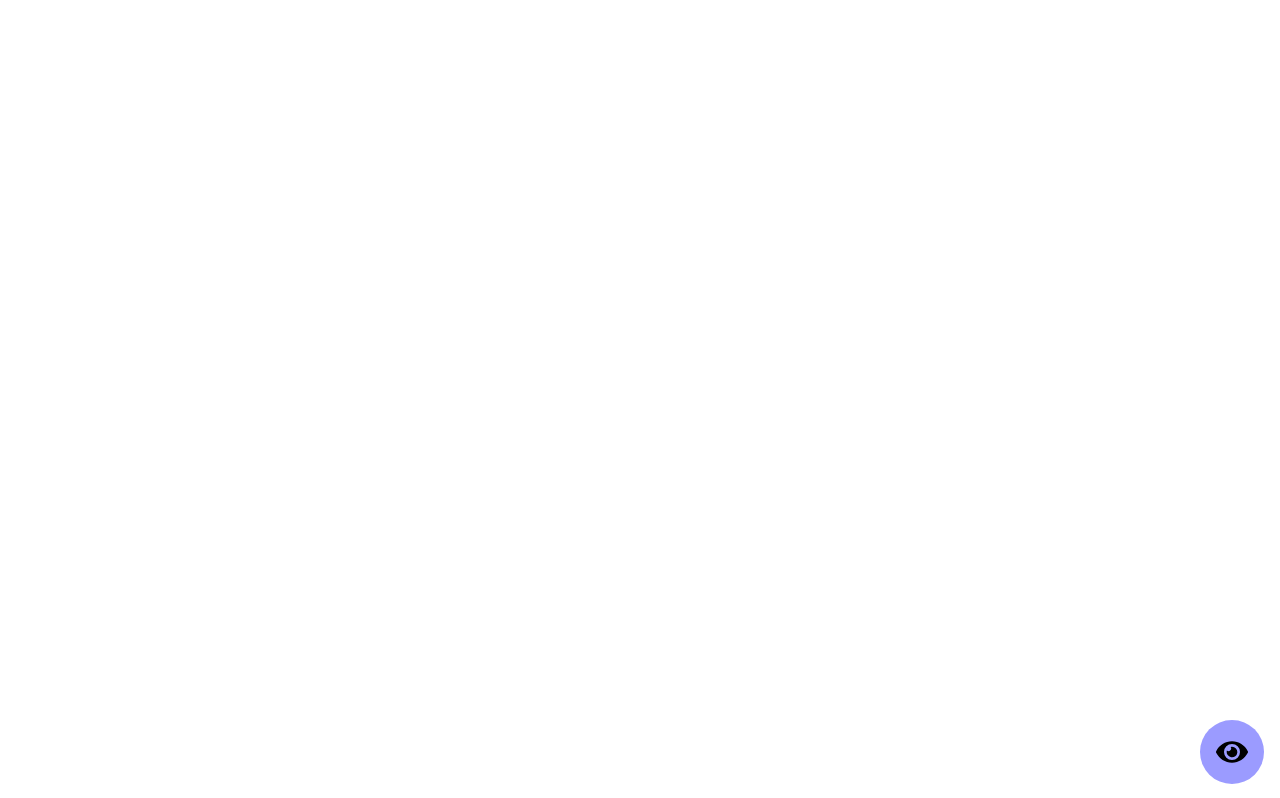
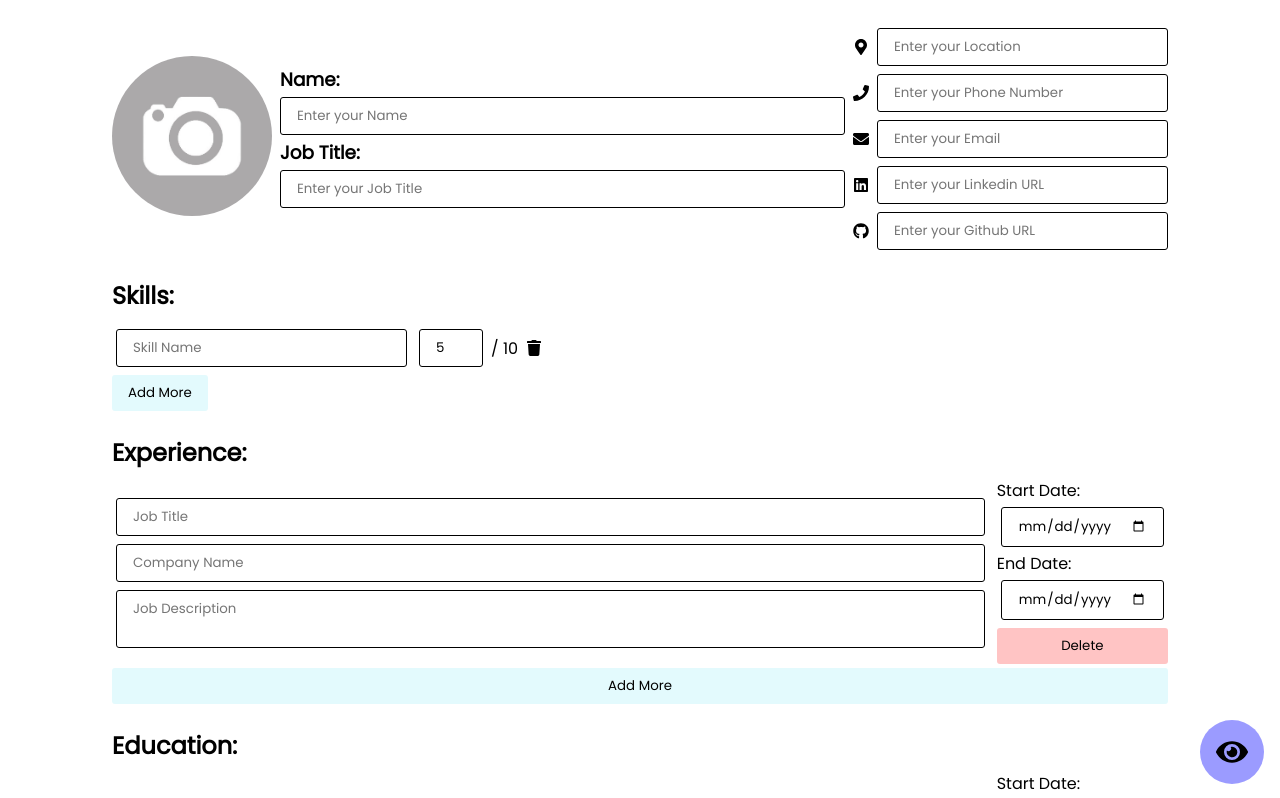
Before and after one commit to cyanChill/cv-application, a React (Create React App) app: page / in a window 1280 px wide. Shown: the top 798 px of the page. Built offline with nearby package versions, Linux system fonts and the light colour scheme.

Commit message:
slight modifications to structure

```diff
--- a/src/components/Form.js
+++ b/src/components/Form.js
@@ -1,18 +1,189 @@
-import { useContext } from "react";
+import { useContext, useRef } from "react";
 
 import { CVContext } from "../CVContext";
+import uniqid from "uniqid";
+import missingProfile from "../images/addProfileImg.jpg";
+import Inputs from "../inputType";
+
+import Skill from "./Skill";
+import Job from "./Job";
+import School from "./School";
+import "../styles/Form.style.css";
 
 const Form = () => {
   const { cvInfo, setCVInfo } = useContext(CVContext);
+  const fileElem = useRef(null);
+  const previewImg = useRef(null);
 
-  /*
-    Basically a lot of fields
-    - If use use the components, we can simplify things
-  */
-  return <div>
+  /* Reference: https://developer.mozilla.org/en-US/docs/Web/API/File/Using_files_from_web_applications */
+  const updatePreviewImg = (e) => {
+    const currFile = e.target.files;
 
+    if (currFile.length) {
+      if (!currFile[0].type.startsWith("image/")) return;
+      previewImg.current.src = URL.createObjectURL(currFile[0]);
+      previewImg.current.onload = () => URL.revokeObjectURL(previewImg.current.src);
 
-  </div>;
+      setCVInfo({
+        ...cvInfo,
+        image: currFile[0],
+      });
+    }
+  };
+
+  const addSkill = () => {
+    setCVInfo({
+      ...cvInfo,
+      skills: [...cvInfo.skills, { name: "", rating: 5, id: uniqid() }],
+    });
+  };
+
+  const deleteSkill = (id) => {
+    setCVInfo({
+      ...cvInfo,
+      skills: cvInfo.skills.filter((skill) => skill.id !== id),
+    });
+  };
+
+  const addJob = () => {
+    const newJob = {
+      title: "",
+      company: "",
+      description: "",
+      startDate: "",
+      endDate: "",
+      id: uniqid(),
+    };
+
+    setCVInfo({
+      ...cvInfo,
+      experience: [...cvInfo.experience, newJob],
+    });
+  };
+
+  const deleteJob = (id) => {
+    setCVInfo({
+      ...cvInfo,
+      experience: cvInfo.experience.filter((job) => job.id !== id),
+    });
+  };
+
+  const addSchool = () => {
+    setCVInfo({
+      ...cvInfo,
+      education: [
+        ...cvInfo.education,
+        { school: "", degree: "", startDate: "", endDate: "", id: uniqid() },
+      ],
+    });
+  };
+
+  const deleteSchool = (id) => {
+    setCVInfo({
+      ...cvInfo,
+      education: cvInfo.education.filter((school) => school.id !== id),
+    });
+  };
+
+  return (
+    <div className="container flex-col">
+      <div className="row-1 flex-col">
+        {/* Profile input */}
+        <div className="profile-img">
+          <input
+            type="file"
+            id="fileElem"
+            accept="image/*"
+            ref={fileElem}
+            style={{ display: "none" }}
+            onChange={updatePreviewImg}
+          />
+          <img
+            src={missingProfile}
+            alt="Profile"
+            ref={previewImg}
+            onClick={() => fileElem.current.click()}
+          />
+        </div>
+        {/* User name & job title */}
+        <div className="user-info flex-col">
+          <div className="name flex-col">
+            <label htmlFor="name">Name:</label>
+            <input
+              type="text"
+              name="name"
+              id="name"
+              placeholder="Enter your Name"
+              value={cvInfo.name}
+              onChange={(e) => setCVInfo({ ...cvInfo, name: e.target.value })}
+            />
+          </div>
+          <div className="title flex-col">
+            <label htmlFor="title">Job Title:</label>
+            <input
+              type="text"
+              name="title"
+              id="title"
+              placeholder="Enter your Job Title"
+              value={cvInfo.title}
+              onChange={(e) => setCVInfo({ ...cvInfo, title: e.target.value })}
+            />
+          </div>
+        </div>
+        {/* Profile contact information */}
+        <div className="contact-info flex-col">
+          {Inputs.map((input, idx) => (
+            <div className={`contact-input ${input.type}`} key={idx}>
+              {input.icon}
+              <input
+                type="text"
+                name={input.type}
+                placeholder={input.placeholder}
+                value={cvInfo[input.type]}
+                onChange={(e) => setCVInfo({ ...cvInfo, [input.type]: e.target.value })}
+              />
+            </div>
+          ))}
+        </div>
+      </div>
+
+      <div className="row-2">
+        <h2 className="section-title">Skills:</h2>
+        <div className="skills-list">
+          {cvInfo.skills.map((skill) => (
+            <Skill key={skill.id} skill={skill} deleteSkill={deleteSkill} />
+          ))}
+        </div>
+        <button onClick={addSkill} className="btn">
+          Add More
+        </button>
+      </div>
+
+      <div className="row-3">
+        <h2 className="section-title">Experience:</h2>
+        <div className="experience-list flex-col">
+          {cvInfo.experience.map((job) => (
+            <Job key={job.id} experience={job} deleteJob={deleteJob} />
+          ))}
+          <button onClick={addJob} className="btn">
+            Add More
+          </button>
+        </div>
+      </div>
+
+      <div className="row-4">
+        <h2 className="section-title">Education:</h2>
+        <div className="school-list flex-col">
+          {cvInfo.education.map((school) => (
+            <School key={school.id} education={school} deleteSchool={deleteSchool} />
+          ))}
+          <button onClick={addSchool} className="btn">
+            Add More
+          </button>
+        </div>
+      </div>
+    </div>
+  );
 };
 
 export default Form;
--- a/src/components/Job.js
+++ b/src/components/Job.js
@@ -24,8 +24,7 @@
 
   return (
     <div className="job">
-      <div className="row">
-        <div className="text">
+      <div className="text flex-col">
         <input
           type="text"
           placeholder="Job Title"
@@ -40,18 +39,20 @@
         />
         <textarea
           className="description-field"
+          placeholder="Job Description"
           rows="2"
           value={description}
           onChange={(e) => updateField(e, "description")}
         ></textarea>
       </div>
-        <div className="dates">
+      <div className="dates flex-col">
         <span className="field-title">Start Date:</span>
         <input type="date" value={startDate} onChange={(e) => updateField(e, "startDate")} />
         <span className="field-title">End Date:</span>
         <input type="date" value={endDate} onChange={(e) => updateField(e, "endDate")} />
-          <FaTrash onClick={() => deleteJob(id)} />
-        </div>
+        <button className="btn trash" onClick={() => deleteJob(id)}>
+          Delete
+        </button>
       </div>
     </div>
   );
--- a/src/components/School.js
+++ b/src/components/School.js
@@ -24,8 +24,7 @@
 
   return (
     <div className="school">
-      <div className="row">
-        <div className="text">
+      <div className="text flex-col">
         <input
           type="text"
           placeholder="School Name"
@@ -39,13 +38,14 @@
           onChange={(e) => updateField(e, "degree")}
         />
       </div>
-        <div className="dates">
+      <div className="dates flex-col">
         <span className="field-title">Start Date:</span>
         <input type="date" value={startDate} onChange={(e) => updateField(e, "startDate")} />
         <span className="field-title">End Date:</span>
         <input type="date" value={endDate} onChange={(e) => updateField(e, "endDate")} />
-          <FaTrash onClick={() => deleteSchool(id)} className="trash" />
-        </div>
+        <button className="btn trash" onClick={() => deleteSchool(id)}>
+          Delete
+        </button>
       </div>
     </div>
   );
--- a/src/components/Skill.js
+++ b/src/components/Skill.js
@@ -38,14 +38,18 @@
   };
 
   return (
-    <div>
-      <div className="skill">
-        <input type="text" placeholder="Skill Name" value={name} onChange={updateSkill} />
-        <div className="rating">
-          <input type="number" min="0" max="10" value={rating} onChange={updateRating} />
-          <span>/ 10</span>
-          <FaTrash onClick={() => deleteSkill(id)} />
-        </div>
+    <div className="skill">
+      <input
+        type="text"
+        className="skill-field"
+        placeholder="Skill Name"
+        value={name}
+        onChange={updateSkill}
+      />
+      <div className="rating">
+        <input type="number" min="0" max="10" value={rating} onChange={updateRating} />
+        <span>/ 10</span>
+        <FaTrash onClick={() => deleteSkill(id)} className="trash" />
       </div>
     </div>
   );
--- /dev/null
+++ b/src/styles/Form.style.css
@@ -0,0 +1,212 @@
+@import url("https://fonts.googleapis.com/css2?family=Poppins&display=swap");
+
+.flex-col {
+  display: flex;
+  flex-direction: column;
+}
+
+.container {
+  max-width: 68rem;
+}
+
+.section-title {
+  margin: 0.5rem 0;
+}
+
+.row-1,
+.row-2,
+.row-3,
+.row-4 {
+  margin: 0.5rem 0;
+}
+
+/* Input Field Stylings */
+input,
+textarea {
+  border: 1px solid black;
+  border-radius: 3px;
+  padding: 0.5rem 1rem;
+  font-family: "Poppins", sans-serif;
+}
+
+input[type="number"] {
+  width: 4rem;
+}
+
+/* Button styling */
+.btn {
+  cursor: pointer;
+  padding: 0.5rem 1rem;
+  border: none;
+  outline: none;
+  border-radius: 3px;
+  background: rgba(163, 237, 247, 0.3);
+  font-family: "Poppins", sans-serif;
+}
+
+.btn:hover {
+  background: rgba(163, 237, 247, 0.7);
+  font-weight: bold;
+}
+
+/* Delete/Trash Button */
+.trash {
+  cursor: pointer;
+  align-self: center;
+}
+
+.trash:hover {
+  color: red;
+}
+
+/* First row */
+.row-1 {
+  gap: 0.5rem;
+}
+
+.contact-input {
+  display: flex;
+  align-items: center;
+  gap: 0.5rem;
+  margin: 0.25rem 0;
+}
+
+/* Profile Related */
+.profile-img {
+  cursor: pointer;
+  width: max-content;
+  align-self: center;
+}
+
+.profile-img img {
+  height: 10em;
+  width: 10em;
+  object-fit: cover;
+  border-radius: 50%;
+}
+
+.user-info {
+  justify-content: center;
+}
+
+/* Minor Labels */
+.name label,
+.title label {
+  font-weight: bold;
+  font-size: 1.15rem;
+}
+
+.name input,
+.title input {
+  margin: 0.25rem 0;
+}
+
+.contact-info {
+  justify-content: center;
+}
+
+.contactInput {
+  display: flex;
+  gap: 0.5rem;
+  margin: 0.25rem;
+}
+
+@media (min-width: 650px) {
+  .row-1 {
+    flex-direction: row;
+  }
+
+  .user-info {
+    flex: 1;
+  }
+}
+
+/* Row 2*/
+.skills-list {
+  display: flex;
+  flex-wrap: wrap;
+}
+
+.skill,
+.skill .rating {
+  display: flex;
+  align-items: center;
+}
+
+.skill > *,
+.skill .rating > * {
+  margin: 0.25rem;
+}
+
+@media (max-width: 400px) {
+  .skill {
+    width: 100%;
+    flex-direction: column;
+    align-items: flex-start;
+  }
+
+  .skill .skill-field {
+    width: 100%;
+  }
+
+  .skill .rating {
+    align-self: flex-end;
+  }
+}
+
+/* Row 3 */
+.description-field {
+  flex: 1;
+  resize: none;
+}
+
+/* Row 4 */
+
+/* Shared Between Row 3 & 4 */
+.job,
+.school {
+  display: flex;
+  align-items: center;
+  gap: 0.5rem;
+}
+
+.text {
+  flex: 1;
+}
+
+.text > * {
+  margin: 0.25rem;
+}
+
+.dates > input {
+  margin: 0.25rem;
+}
+
+.job .trash,
+.school .trash {
+  text-align: center;
+  width: 100%;
+  background: rgba(255, 124, 124, 0.45);
+  padding: 0.5rem 1rem;
+  margin: 0.25rem;
+  border-radius: 3px;
+}
+
+.job .trash:hover,
+.school .trash:hover {
+  background: rgba(241, 72, 72, 0.63);
+  color: white;
+  font-weight: bold;
+}
+
+@media (max-width: 475px) {
+  .job,
+  .school {
+    flex-direction: column;
+  }
+
+  .text,
+  .dates {
+    width: 100%;
+  }
+}
```
Lines whose indentation alone changed are shown as unchanged.
